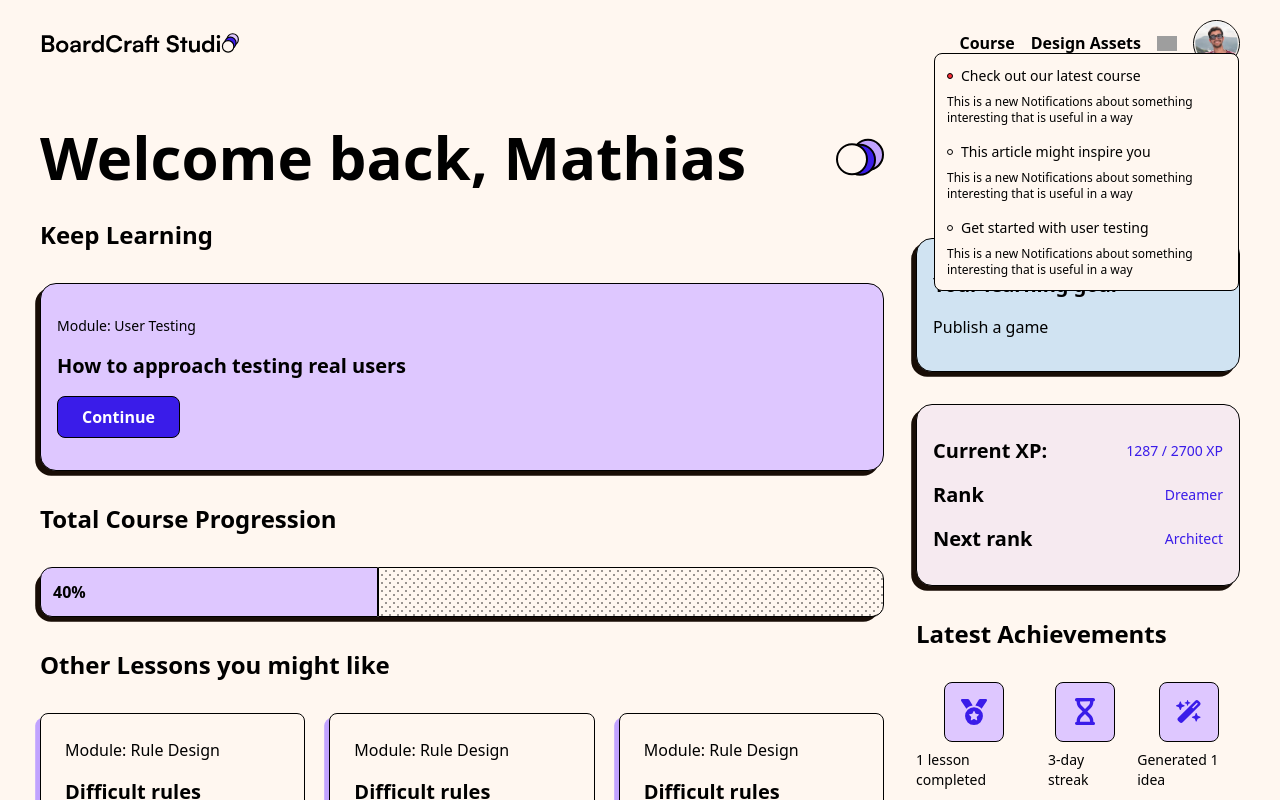
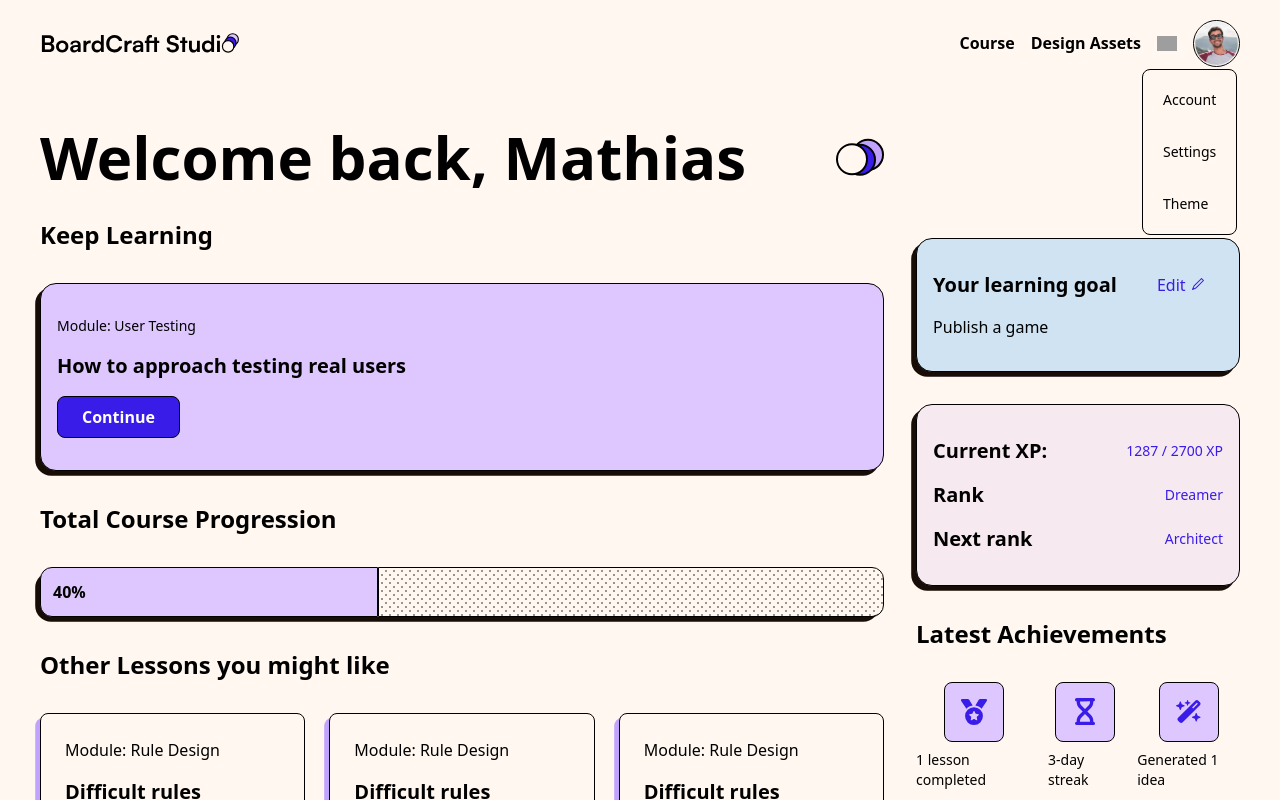
Before and after one commit to t-holmquist/learning-platform, a Next.js app: page /dashboard in a window 1280 px wide. Both pictures are taken after a click on the button 1216 px from the left and 43 px from the top of the page. Shown: the top 800 px of the page. Built offline with nearby package versions, Linux system fonts and the light colour scheme; grey boxes are pictures that could not be loaded.

Commit message:
feat: Added account settings

```diff
--- a/components/ui/navBarDashboard.tsx
+++ b/components/ui/navBarDashboard.tsx
@@ -13,6 +13,8 @@ const NavBarDashboard = () => {
     const [isSettingsOpen, setIsSettingsOpen] = useState(false);
 
     const Notifications = ['Check out our latest course', 'This article might inspire you', 'Get started with user testing']
+    const Settings = ['Account', 'Settings', 'Theme']
+
 
   return (
     <nav className="hidden sm:flex justify-between items-center px-5 py-2 sm:py-5 sm:px-10 w-full text-center">
@@ -30,7 +32,7 @@ const NavBarDashboard = () => {
                             initial={{opacity: 0, y: 20}}
                             animate={{opacity: 1, y: 0}}
                             exit={{opacity: 0, y: 20}}
-                            className="absolute flex flex-col p-2 gap-2 -left-65 top-8 border bg-bg-sand rounded-small">
+                            className="absolute flex flex-col p-2 gap-2 -left-65 top-9 border bg-bg-sand rounded-small">
                             {Notifications.map((message, index) => (
                                 <div key={index} className="flex flex-col gap-2 text-start hover:bg-bg-green p-1 rounded-small">
                                     <div className="flex gap-2 items-center">
@@ -53,14 +55,12 @@ const NavBarDashboard = () => {
                             initial={{opacity: 0, y: 20}}
                             animate={{opacity: 1, y: 0}}
                             exit={{opacity: 0, y: 20}}
-                            className="absolute flex flex-col p-2 gap-2 -left-65 top-8 border bg-bg-sand rounded-small">
-                            {Notifications.map((message, index) => (
-                                <div key={index} className="flex flex-col gap-2 text-start hover:bg-bg-green p-1 rounded-small">
+                            className="absolute flex flex-col p-2 gap-2 -left-13 top-12 border bg-bg-sand rounded-small">
+                            {Settings.map((message, index) => (
+                                <div key={index} className="flex flex-col gap-2 text-start hover:bg-bg-green p-3 rounded-small">
                                     <div className="flex gap-2 items-center">
-                                        <div className={`${index == 0 && 'bg-red-500'} border w-1.5 h-1.5 rounded-full`}></div>
                                         <p className="text-sm font-medium ">{message}</p>
                                     </div>
-                                    <p className="text-xs font-light">This is a new Notifications about something interesting that is useful in a way</p>
                                 </div>
                                 ))}
                             </motion.div>
```
